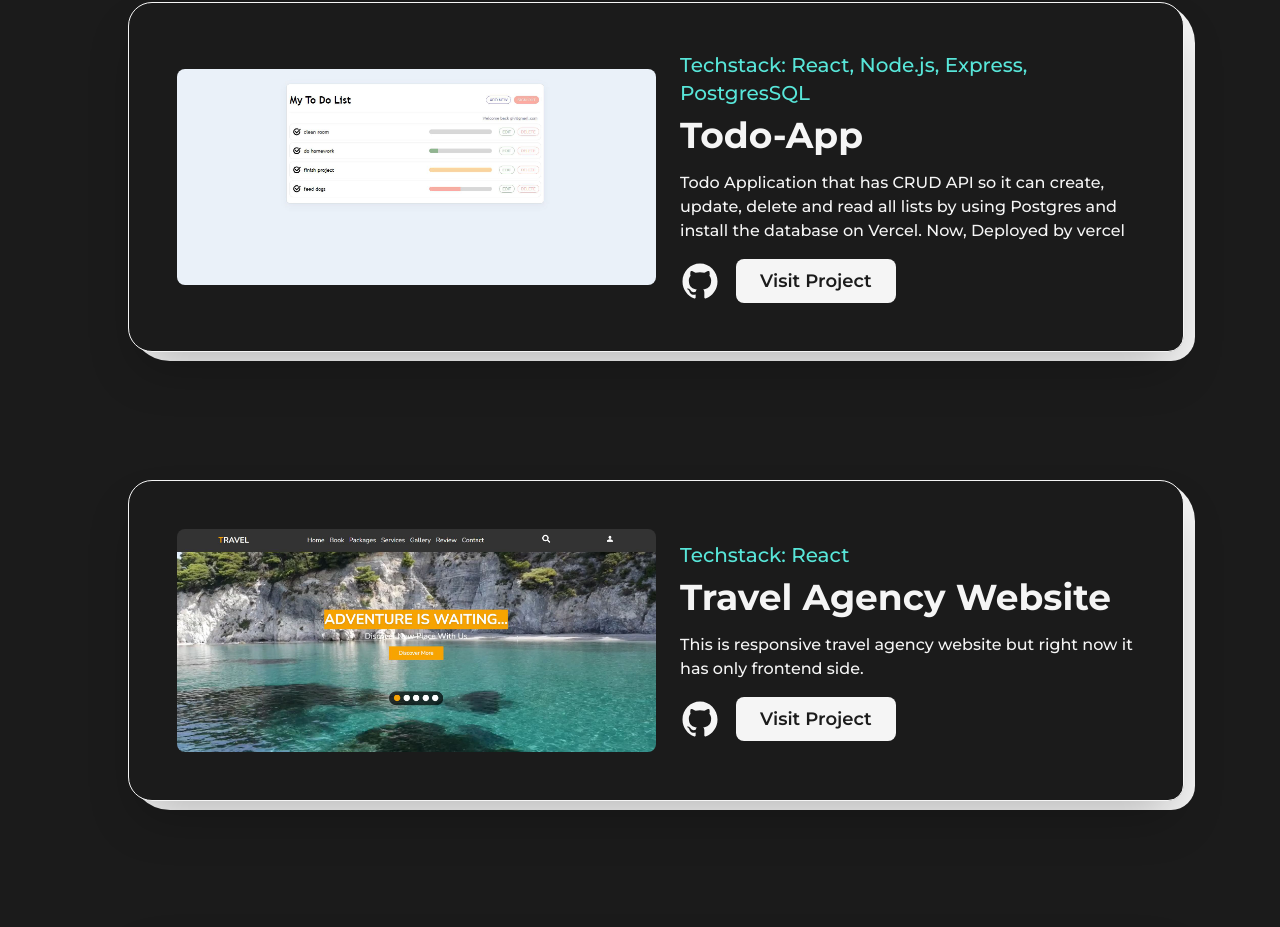
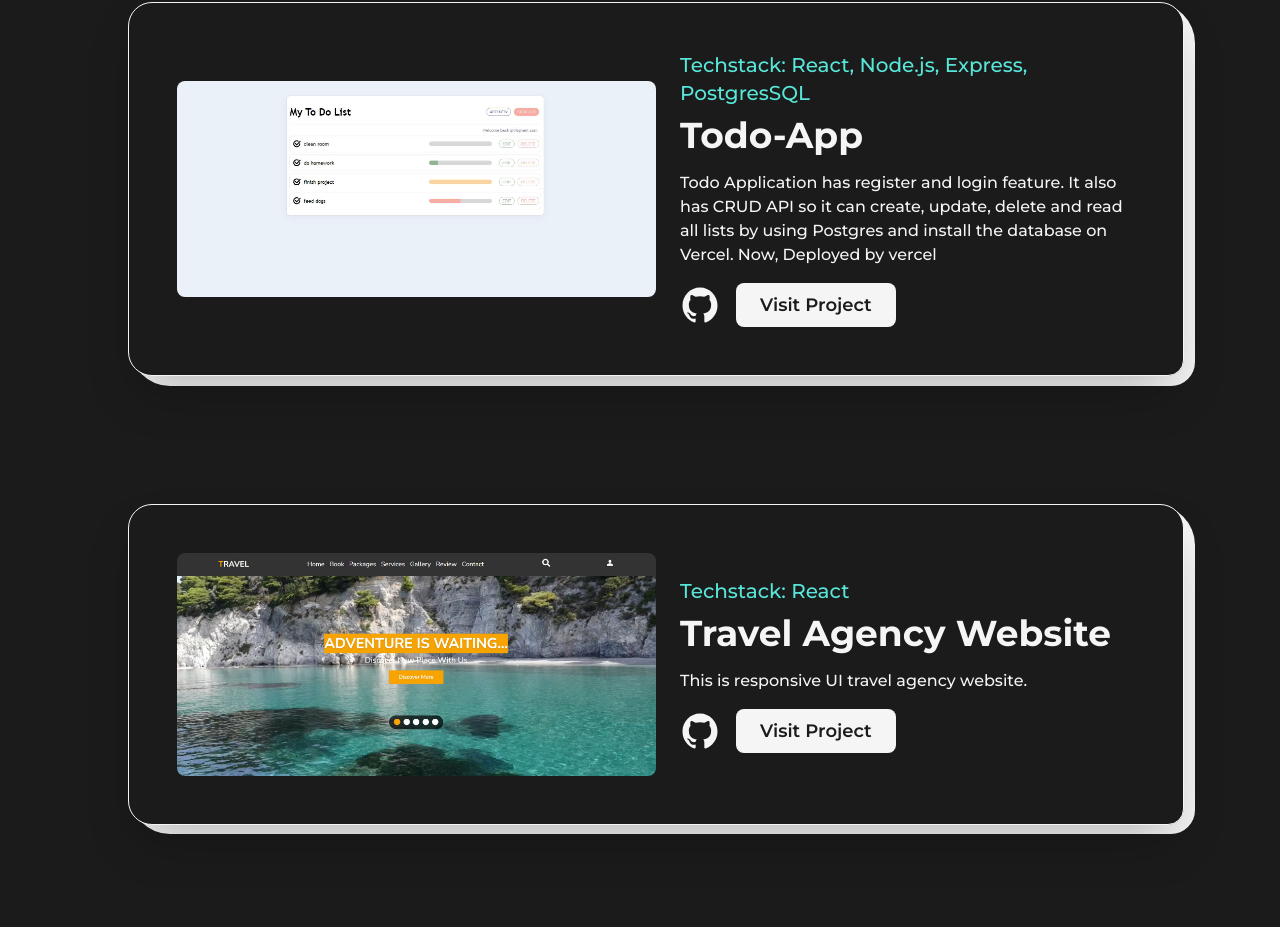
Before and after one commit to GivPenjinun/Portfolio-Website, a Next.js app: page /projects in a window 1280 px wide. Shown: the part 1426-2353 px from the top of the page. Built offline with nearby package versions, Linux system fonts and the light colour scheme.

Commit message:
feat: edit project contents

```diff
--- a/src/pages/projects.js
+++ b/src/pages/projects.js
@@ -105,7 +105,7 @@ const Projects = () => {
               <FeaturedProjects
                 type="Techstack: React, Node.js, Express, PostgresSQL"
                 title="Todo-App"
-                summary="Todo Application that has CRUD API so it can create, update, delete and read all lists by using Postgres and install the database on Vercel. Now, Deployed by vercel"
+                summary="Todo Application has register and login feature. It also has CRUD API so it can create, update, delete and read all lists by using Postgres and install the database on Vercel. Now, Deployed by vercel"
                 link="https://todoapp-postgres-client.onrender.com"
                 github="https://github.com/GivPenjinun/todoapp-postgres/tree/main"
                 project="https://todoapp-postgres-client.onrender.com"
@@ -116,7 +116,7 @@ const Projects = () => {
               <FeaturedProjects
                 type="Techstack: React"
                 title="Travel Agency Website"
-                summary="This is responsive travel agency website but right now it has only frontend side."
+                summary="This is responsive UI travel agency website."
                 link="https://superlative-parfait-10da34.netlify.app/"
                 github="https://github.com/GivPenjinun/travel-web-1"
                 project="https://superlative-parfait-10da34.netlify.app/"
```
